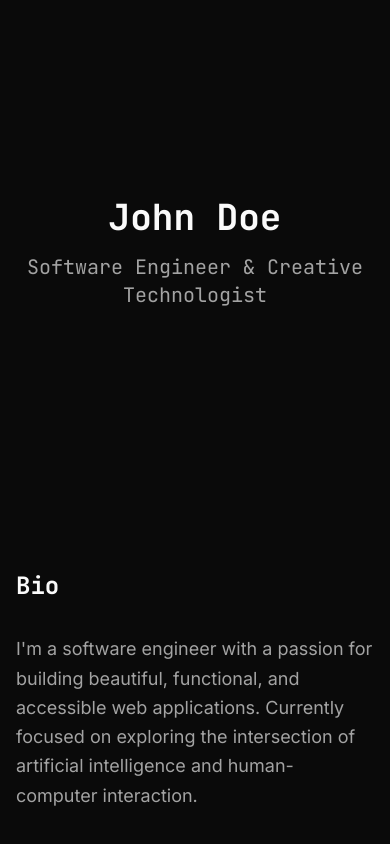
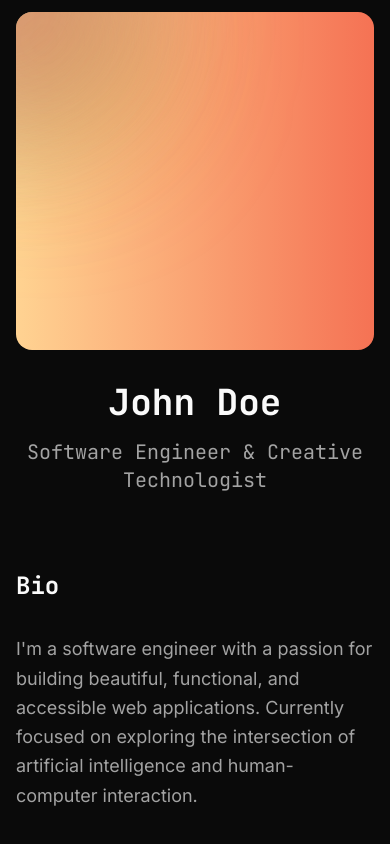
Before and after one commit to Amsalmadhani/minimal-bio-space, a React (Vite) app: page / in a window 390 px wide. Shown: the top 844 px of the page. Built offline with nearby package versions, Linux system fonts and the light colour scheme.

Commit message:
Add interactive section above header
Implemented a new section above the name header element that responds to mouse movements, allowing it to move when the cursor is dragged over it. The section is designed to be responsive and visually engaging.
[skip gpt_engineer]

```diff
--- /dev/null
+++ b/src/components/GradientBackground.tsx
@@ -0,0 +1,81 @@
+import { motion } from "framer-motion";
+import { useRef, useState } from "react";
+
+export const GradientBackground = () => {
+  const constraintsRef = useRef(null);
+  const [mousePosition, setMousePosition] = useState({ x: 0, y: 0 });
+
+  const handleMouseMove = (e: React.MouseEvent) => {
+    const { currentTarget, clientX, clientY } = e;
+    const { left, top } = currentTarget.getBoundingClientRect();
+
+    setMousePosition({
+      x: clientX - left,
+      y: clientY - top,
+    });
+  };
+
+  return (
+    <motion.div
+      ref={constraintsRef}
+      className="relative w-full h-[40vh] overflow-hidden rounded-2xl mb-8"
+      onMouseMove={handleMouseMove}
+    >
+      <motion.div
+        className="absolute inset-0"
+        animate={{
+          background: [
+            "linear-gradient(90deg, hsla(277, 75%, 84%, 1) 0%, hsla(297, 50%, 51%, 1) 100%)",
+            "linear-gradient(90deg, hsla(39, 100%, 77%, 1) 0%, hsla(22, 90%, 57%, 1) 100%)",
+            "linear-gradient(90deg, hsla(24, 100%, 83%, 1) 0%, hsla(341, 91%, 68%, 1) 100%)",
+          ],
+        }}
+        transition={{
+          duration: 10,
+          repeat: Infinity,
+          repeatType: "reverse",
+        }}
+      />
+
+      {/* Floating blobs */}
+      <motion.div
+        className="absolute w-64 h-64 rounded-full bg-blue-500/30 blur-3xl"
+        animate={{
+          x: mousePosition.x - 128,
+          y: mousePosition.y - 128,
+        }}
+        transition={{
+          type: "spring",
+          damping: 30,
+          stiffness: 200,
+        }}
+      />
+      <motion.div
+        className="absolute w-64 h-64 rounded-full bg-yellow-500/30 blur-3xl"
+        animate={{
+          x: mousePosition.x - 100,
+          y: mousePosition.y - 100,
+        }}
+        transition={{
+          type: "spring",
+          damping: 30,
+          stiffness: 200,
+          delay: 0.1,
+        }}
+      />
+      <motion.div
+        className="absolute w-64 h-64 rounded-full bg-red-500/30 blur-3xl"
+        animate={{
+          x: mousePosition.x - 150,
+          y: mousePosition.y - 150,
+        }}
+        transition={{
+          type: "spring",
+          damping: 30,
+          stiffness: 200,
+          delay: 0.2,
+        }}
+      />
+    </motion.div>
+  );
+};
--- a/src/components/Hero.tsx
+++ b/src/components/Hero.tsx
@@ -1,8 +1,10 @@
 import { motion } from "framer-motion";
+import { GradientBackground } from "./GradientBackground";
 
 export const Hero = () => {
   return (
     <section className="min-h-[60vh] flex flex-col justify-center items-center text-center px-4">
+      <GradientBackground />
       <motion.h1
         initial={{ opacity: 0, y: 20 }}
         animate={{ opacity: 1, y: 0 }}
```
